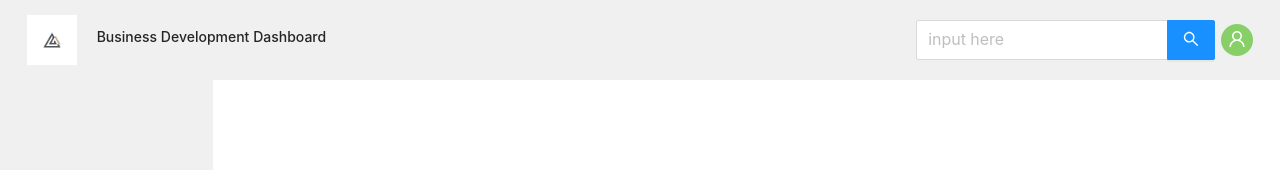
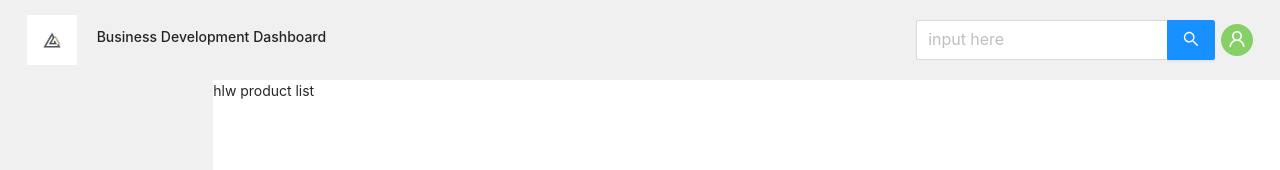
Before and after one commit to Mainul163/business-dashboard, a React (Create React App) app: page /productlist in a window 1280 px wide. Shown: the top 170 px of the page. Built offline with nearby package versions, Linux system fonts and the light colour scheme.

Commit message:
routing add

```diff
--- /dev/null
+++ b/src/components/dashboard/Dashboard.jsx
@@ -0,0 +1,11 @@
+import React from 'react';
+
+const Dashboard = () => {
+    return (
+        <div>
+            dashboard
+        </div>
+    );
+};
+
+export default Dashboard;
--- /dev/null
+++ b/src/components/earning/Earning.jsx
@@ -0,0 +1,11 @@
+import React from 'react';
+
+const Earning = () => {
+    return (
+        <div>
+            earning
+        </div>
+    );
+};
+
+export default Earning;
--- /dev/null
+++ b/src/components/home/Home.jsx
@@ -0,0 +1,26 @@
+import React from 'react';
+import { Routes, Route, } from "react-router-dom";
+import IncomeDetails from '../incomeDetails/IncomeDetails';
+import Dashboard from './../dashboard/Dashboard';
+import Earning from './../earning/Earning';
+import IncomeBreakDown from './../incomeBreakDown/IncomeBreakDown';
+import OrderAnalytics from './../ordersAnalytics/OrderAnalytics';
+import ProductList from './../productList/ProductList';
+import NotFound from './../notFound/NotFound';
+const Home = () => {
+    return (
+        <div>
+            <Routes>
+                <Route path='*' element={<NotFound />} />
+                <Route path="/" element={<Dashboard />} />
+                <Route path="/earning" element={<Earning />} />
+                <Route path="/incomebreakdown" element={<IncomeBreakDown />} />
+                <Route path="/incomedetails" element={<IncomeDetails />} />
+                <Route path="/orderanalytics" element={<OrderAnalytics />} />
+                <Route path="/productlist" element={<ProductList />} />
+            </Routes>
+        </div>
+    );
+};
+
+export default Home;
--- /dev/null
+++ b/src/components/incomeBreakDown/IncomeBreakDown.jsx
@@ -0,0 +1,11 @@
+import React from 'react';
+
+const IncomeBreakDown = () => {
+    return (
+        <div>
+            income break down
+        </div>
+    );
+};
+
+export default IncomeBreakDown;
--- /dev/null
+++ b/src/components/incomeDetails/IncomeDetails.jsx
@@ -0,0 +1,11 @@
+import React from 'react';
+
+const IncomeDetails = () => {
+    return (
+        <div>
+            IncomeDetails
+        </div>
+    );
+};
+
+export default IncomeDetails;
--- a/src/components/layout/Layout.jsx
+++ b/src/components/layout/Layout.jsx
@@ -2,6 +2,7 @@ import React from 'react';
 import Header from '../header/Header';
 import { Row ,Col} from 'antd';
 import LeftNav from '../leftNav/LeftNav';
+import Home from '../home/Home';
 const Layout = () => {
     return (
         <div>
@@ -10,7 +11,9 @@ const Layout = () => {
              <Col xs={0} sm={0} mg={4} lg={4} xl={4} xxl={3}>
              <LeftNav/>
              </Col>
-
+             <Col xs={24} sm={24} mg={20} lg={20} xl={20} xxl={21}>
+             <Home/>
+             </Col>
             </Row>
         </div>
     );
--- /dev/null
+++ b/src/components/notFound/NotFound.jsx
@@ -0,0 +1,11 @@
+import React from 'react';
+
+const NotFound = () => {
+    return (
+        <div>
+            not found
+        </div>
+    );
+};
+
+export default NotFound;
--- /dev/null
+++ b/src/components/ordersAnalytics/OrderAnalytics.jsx
@@ -0,0 +1,11 @@
+import React from 'react';
+
+const OrderAnalytics = () => {
+    return (
+        <div>
+            order analytics
+        </div>
+    );
+};
+
+export default OrderAnalytics;
--- /dev/null
+++ b/src/components/productList/ProductList.jsx
@@ -0,0 +1,11 @@
+import React from 'react';
+
+const ProductList = () => {
+    return (
+        <div>
+            hlw product list
+        </div>
+    );
+};
+
+export default ProductList;
--- a/src/index.js
+++ b/src/index.js
@@ -4,10 +4,13 @@ import './index.css';
 import App from './App';
 import reportWebVitals from './reportWebVitals';
 import 'antd/dist/antd.min.css';
+import { BrowserRouter } from "react-router-dom";
 const root = ReactDOM.createRoot(document.getElementById('root'));
 root.render(
   <React.StrictMode>
+<BrowserRouter>
     <App />
+  </BrowserRouter>
   </React.StrictMode>
 );
 
```
